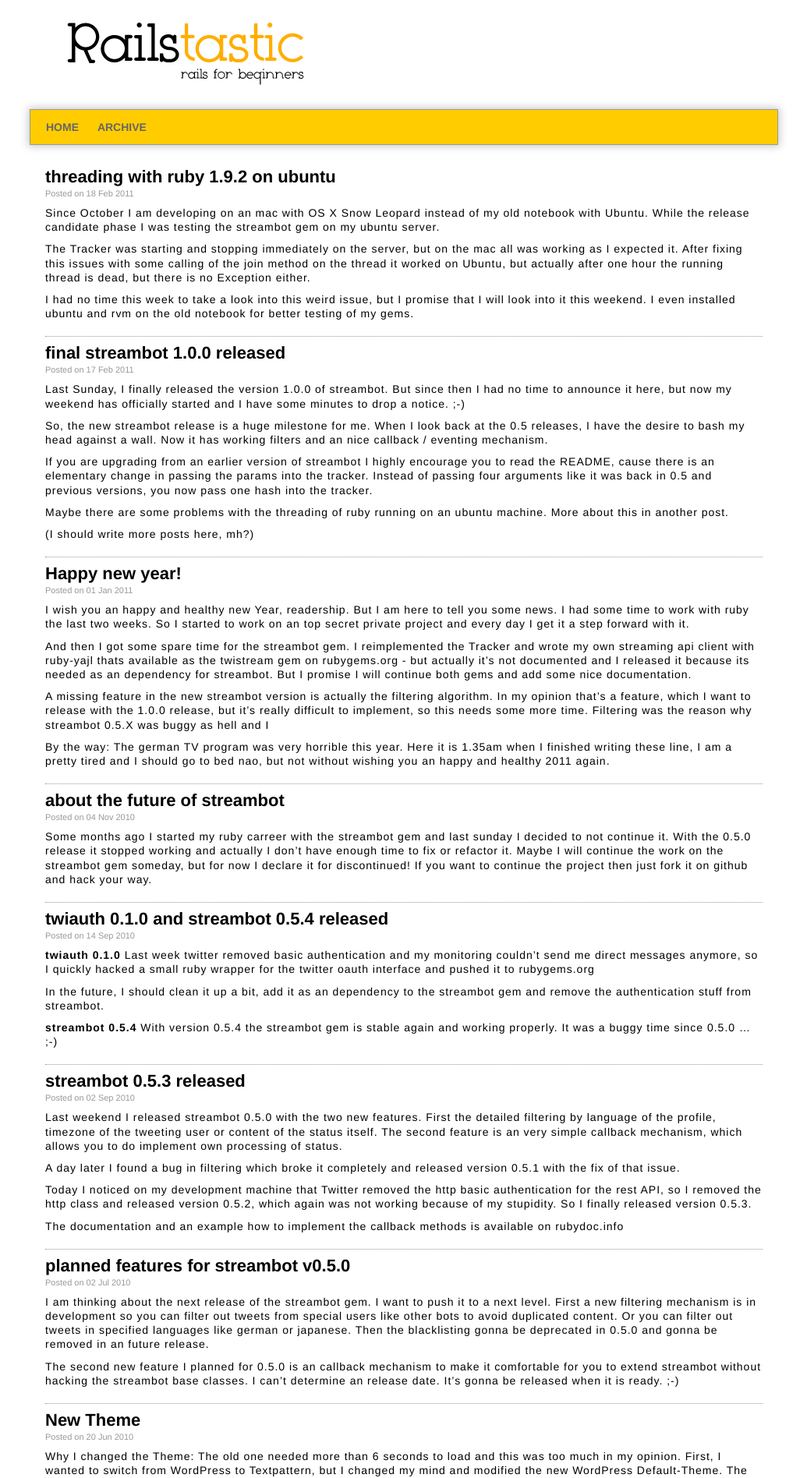
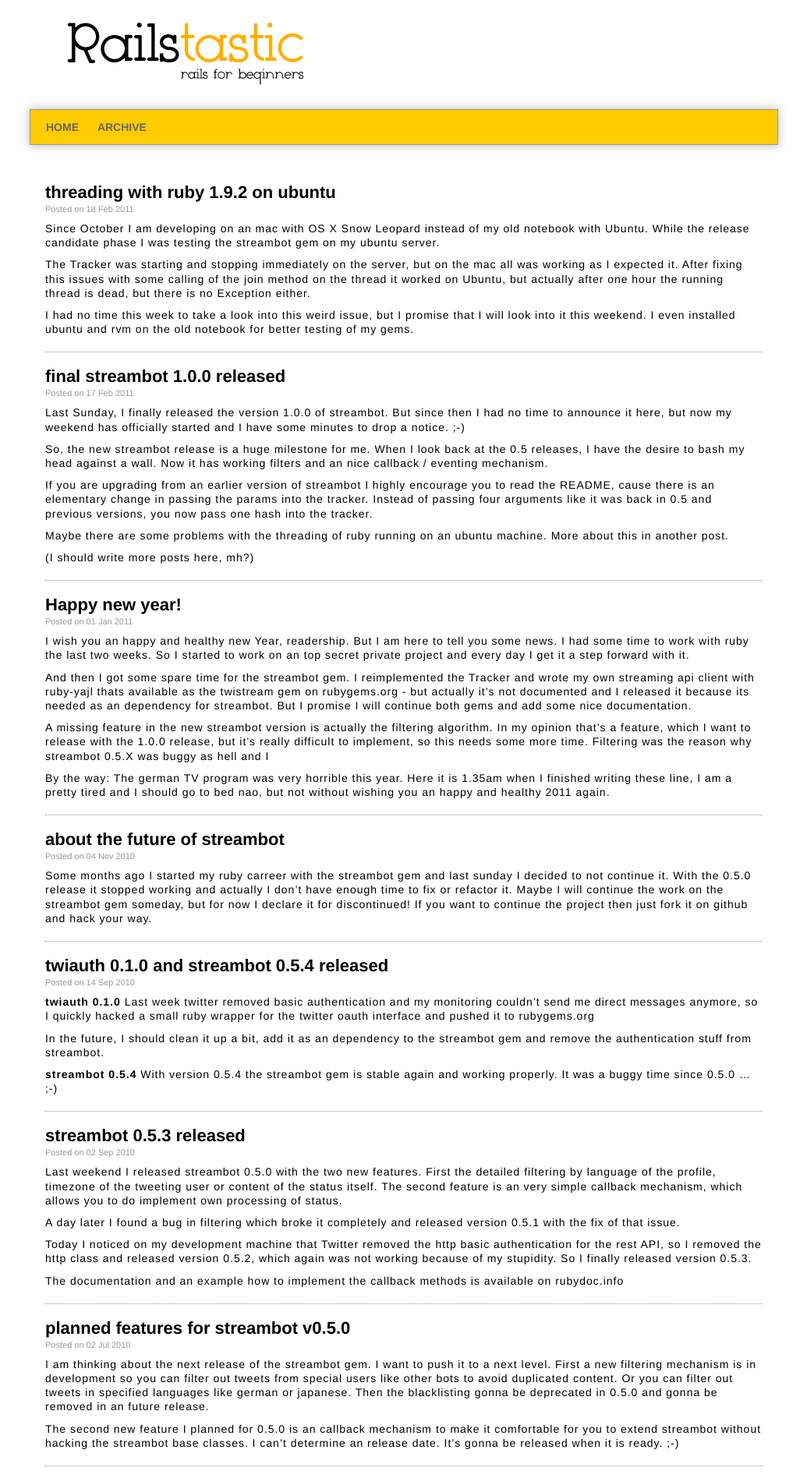
Before and after one commit to gr4y/railstastic_com, a Jekyll site: the page built from index.html, in a window 1280 px wide. Shown: the top 1896 px of the page at 78% size, without its empty margins (122-1157 px from the left). Built offline with Jekyll 4.4.1, drawn with Linux system fonts in a browser that asks for light colours; Markdown is read by kramdown in place of the engine named in the settings.

Commit message:
new color for links

```diff
--- a/assets/css/master.css
+++ b/assets/css/master.css
@@ -16,8 +16,8 @@
 h5 { font-size: 16px; }
 h6 { font-size: 14px; }
 
-a { color: #666; text-decoration: none; }
-a:hover { color: #000; text-decoration: underline; }
+a { color: #000; text-decoration: none; }
+a:hover { color: #FF8700; text-decoration: underline; }
 strong { font-weight: 800; }
 
 #wrapper {
@@ -43,6 +43,14 @@
 	margin: 0 10px;
 }
 
+#navigation ul li a {
+	color: #666;
+}
+
+#navigation ul li a:hover {
+	color: #000;
+}
+
 #content {
 	margin: 20px 0;
 	padding: 10px 20px;
@@ -50,13 +58,10 @@
 
 #content .post {
 	padding-bottom: 10px;
-	margin-bottom: 10px;
+	margin: 20px 0;
 	border-bottom: 1px dotted #999;
 
 }
-
-#content a { color: #000; }
-#content a:hover { color: #FF8700 !important; }
 
 #content .post .title {
 	margin-bottom: 5px;
@@ -80,7 +85,8 @@
 }
 
 #content .archive li {
-	padding-bottom: 10px;
+	margin: 20px 0;
+	padding-bottom: 20px;
 	border-bottom: 1px dotted #999;
 }
 
```
